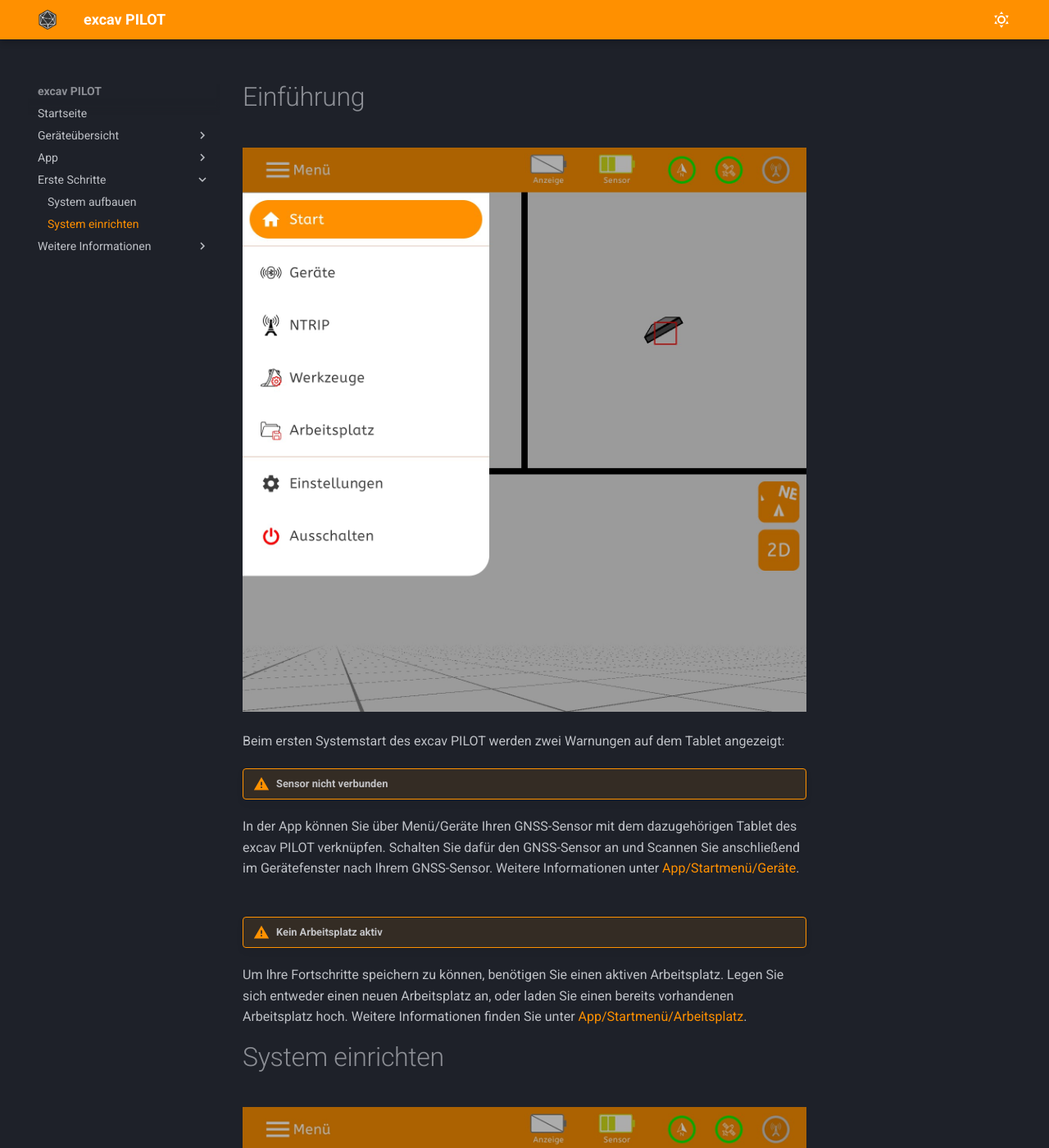
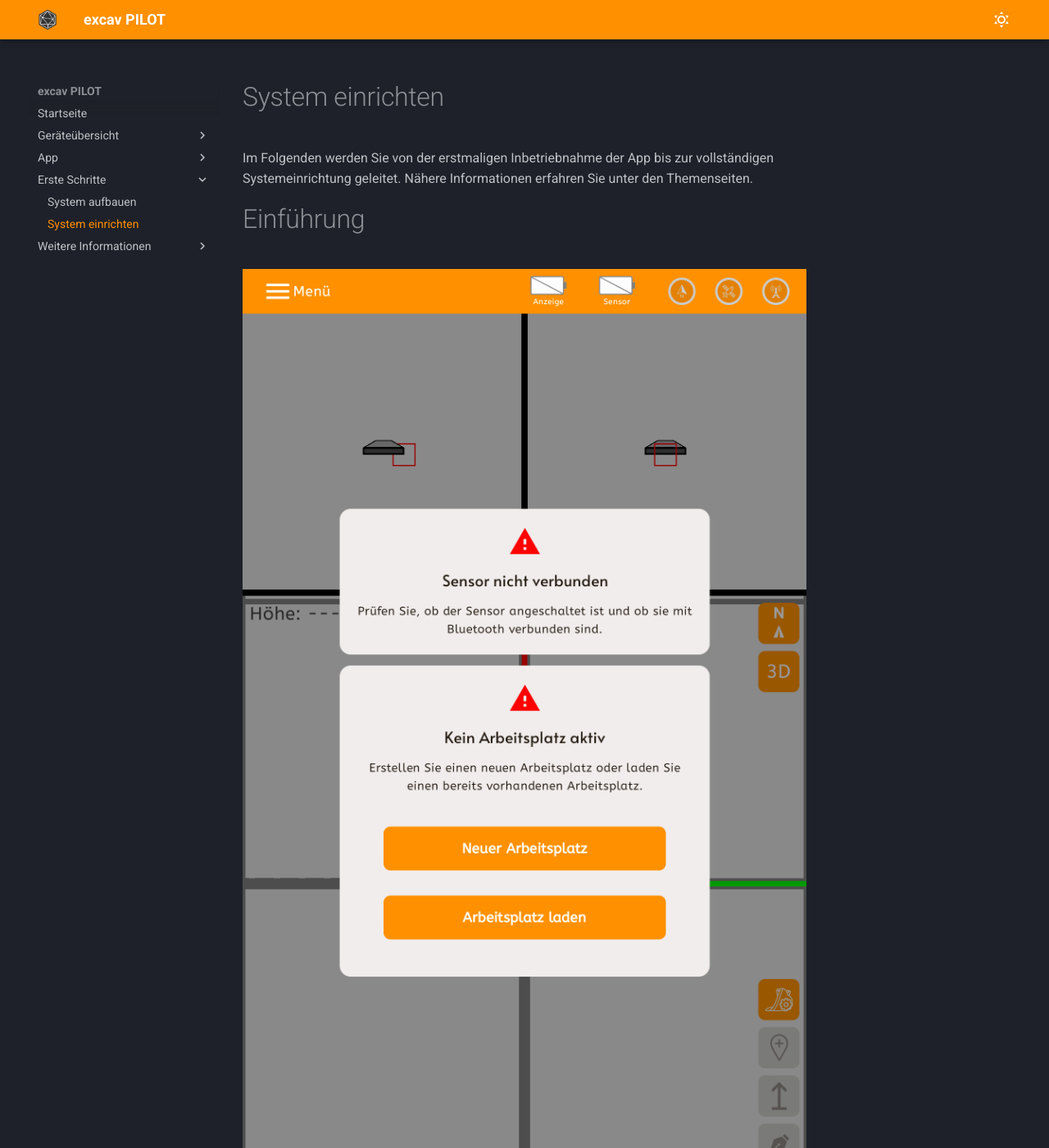
Before and after one commit to tobias-sizmann/mkdocs-excavpilot, an MkDocs documentation site: the page built from docs/System einrichten/System einrichten.md, in a window 1280 px wide and 1400 px high. Shown: the whole window at 82% size. Built offline with MkDocs 1.6.1 and Material for MkDocs 9.7.7, drawn with Linux system fonts in a browser that asks for light colours; some of the changed text lies outside the part shown.

```diff
--- a/docs/System einrichten/System einrichten.md
+++ b/docs/System einrichten/System einrichten.md
@@ -4,20 +4,25 @@
     }
 </style>
 
+# System einrichten
+
+Im Folgenden werden Sie von der erstmaligen Inbetriebnahme der App bis zur vollständigen Systemeinrichtung geleitet. Nähere Informationen erfahren Sie unter den Themenseiten.
+
 # Einführung
 
 <p align="center" width="100%">
-  <img width="100%" src="/images_docs/Screenshot excav PILOT Arbeitsansicht Start.jpg"/>
+  <img width="100%" src="/images_docs/System einrichten excav PILOT erste Ansicht Start.jpg"/>
 </p>
 
 Beim ersten Systemstart des excav PILOT werden zwei Warnungen auf dem Tablet angezeigt:
 
 !!! warning "**Sensor nicht verbunden**"
-In der App können Sie über Menü/Geräte Ihren GNSS-Sensor mit dem dazugehörigen Tablet des excav PILOT verknüpfen. Schalten Sie dafür den GNSS-Sensor an und Scannen Sie anschließend im Gerätefenster nach Ihrem GNSS-Sensor. Weitere Informationen unter [App/Startmenü/Geräte](../Geräte/Geräte.md).<br><br/>
+In der App können Sie über Menü/Geräte Ihren GNSS-Sensor mit dem dazugehörigen Tablet des excav PILOT verknüpfen. Schalten Sie dafür den GNSS-Sensor an und Scannen Sie anschließend im Gerätefenster nach Ihrem GNSS-Sensor. Weitere Informationen unter [App/Startmenü/Geräte](../Geräte/Geräte.md).
+
 !!! warning "**Kein Arbeitsplatz aktiv**"
 Um Ihre Fortschritte speichern zu können, benötigen Sie einen aktiven Arbeitsplatz. Legen Sie sich entweder einen neuen Arbeitsplatz an, oder laden Sie einen bereits vorhandenen Arbeitsplatz hoch. Weitere Informationen finden Sie unter [App/Startmenü/Arbeitsplatz](../Arbeitsplatz/Arbeitsplatz.md).
 
-# System einrichten
+# System erstmals einrichten
 
 <p align="center" width="100%">
   <img width="100%" src="/images_docs/Screenshot excav PILOT Arbeitsansicht Start V2.png"/>
```
Also changed, not shown: docs/Arbeitsplatz/Arbeitsplatz.md (+1 -1 lines).
